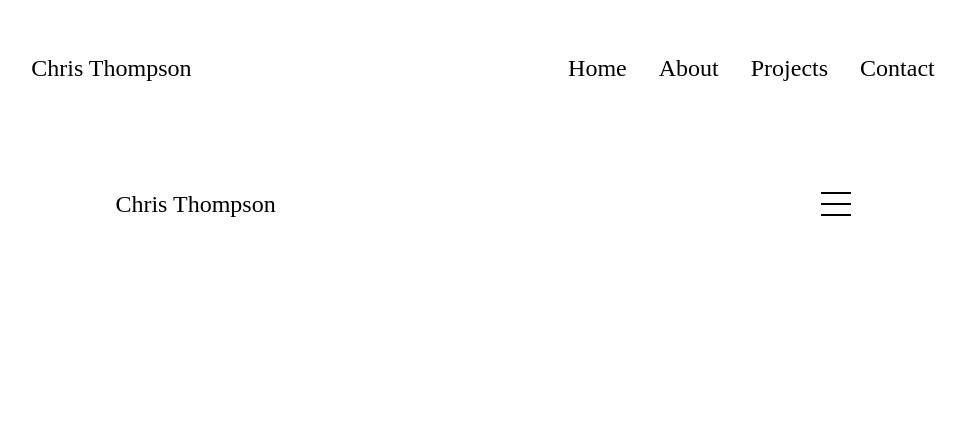
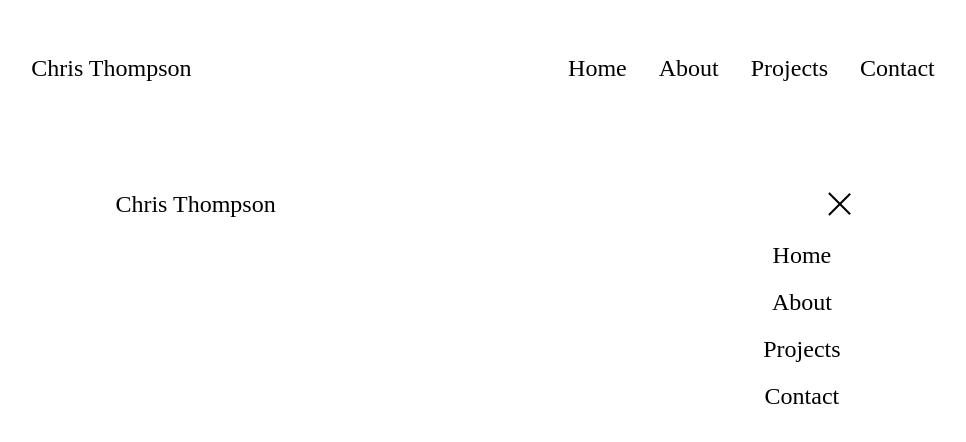
Before and after one commit to UgohP/javascript-class, a website built with Vite: page october_batch/website/index.html in a window 1280 px wide. Both pictures are taken after a click on the element 992 px from the left and 204 px from the top of the page. Shown: the whole page, without its empty margins (157-1123 px from the left). Built offline with nearby package versions, Linux system fonts and the light colour scheme.

Commit message:
started a website

```diff
--- a/october_batch/website/index.html
+++ b/october_batch/website/index.html
@@ -38,6 +38,6 @@
         </div>
       </nav>
     </header>
-    <script type="module" src="/src/main.js"></script>
+    <script src="/src/main.js"></script>
   </body>
 </html>
--- a/october_batch/website/src/style.css
+++ b/october_batch/website/src/style.css
@@ -112,4 +112,18 @@
   text-decoration-color: gray;
 }
 
-/* .menu-links */
+.menu-links.open{
+  max-height: 300px;
+}
+
+.hamburger-icon.open span:first-child{
+  transform: rotate(45deg) translate(10px, 5px);
+}
+
+.hamburger-icon.open span:nth-child(2){
+  opacity: 0;
+}
+
+.hamburger-icon.open span:last-child{
+  transform: rotate(-45deg) translate(10px, -5px);
+}
```
